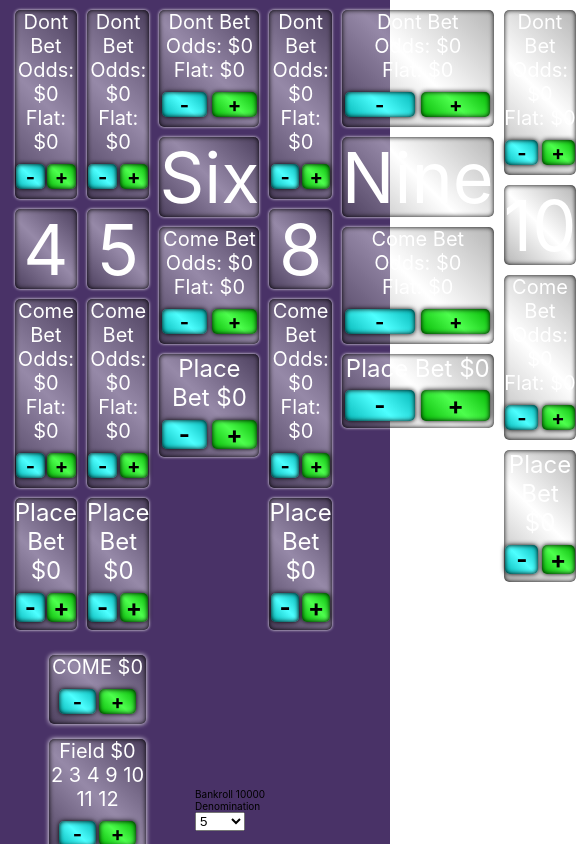
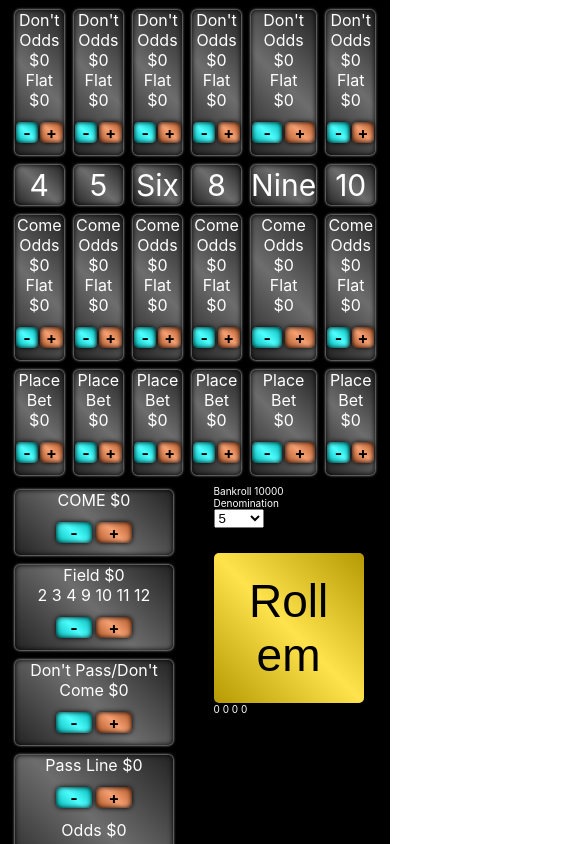
Before and after one commit to jgharris314/craps2021, a React (Create React App) app in the folder front-end/: page / in a window 390 px wide. Shown: the top 844 px of the page, 576 px wide, since content can reach past the window. Built offline with nearby package versions, Linux system fonts and the light colour scheme.

Commit message:
added media queries and style changes.

```diff
--- a/front-end/src/components/Craps/components/NumberSection/NumberSection.js
+++ b/front-end/src/components/Craps/components/NumberSection/NumberSection.js
@@ -88,12 +88,11 @@ const NumberSection = ({
 				<div key={index} className="placebet">
 					{/* Dont bets section */}
 					<div className="number-section">
-						<div className="number-section-title">Dont Bet</div>
-						<div className="number-section-value">
-							Odds: ${bets.dontBetOdds[e]}
+						<div className="number-section-title">
+							Don't Odds <div>${bets.dontBetOdds[e]}</div>
 						</div>
 						<div className="comebet-value">
-							Flat: ${bets.dontBetFlats[e]}
+							Flat <div>${bets.dontBetFlats[e]}</div>
 						</div>
 
 						<div className="buttons">
@@ -116,7 +115,7 @@ const NumberSection = ({
 						className="placebet-number"
 						style={
 							pointOnNumber === e
-								? { backgroundColor: "lime", color: "black" }
+								? { backgroundColor: "gold", color: "black" }
 								: null
 						}
 					>
@@ -124,12 +123,11 @@ const NumberSection = ({
 					</div>
 					{/* Come bet section */}
 					<div className="number-section">
-						<div className="number-section-title">Come Bet</div>
-						<div className="number-section-value">
-							Odds: ${bets.comeBetOdds[e]}
+						<div className="number-section-title">
+							Come Odds <div>${bets.comeBetOdds[e]}</div>
 						</div>
 						<div className="number-section-value">
-							Flat: ${bets.comeBetFlats[e]}
+							Flat <div>${bets.comeBetFlats[e]}</div>
 						</div>
 
 						<div className="buttons">
@@ -149,7 +147,9 @@ const NumberSection = ({
 					</div>
 					{/* Place Bet Section */}
 					<div className="placebet-value">
-						<div>Place Bet ${bets.placeBets[e]}</div>
+						<div>
+							Place Bet <div>${bets.placeBets[e]}</div>
+						</div>
 
 						<div className="buttons">
 							<div
--- a/front-end/src/components/Craps/components/NumberSection/number-section.styles.js
+++ b/front-end/src/components/Craps/components/NumberSection/number-section.styles.js
@@ -9,7 +9,6 @@ export const StyledNumberSection = styled.div`
 		flex-direction: column;
 		width: 100%;
 		text-align: center;
-		/* padding: 1%; */
 		margin: 5px;
 
 		&-number {
@@ -22,16 +21,14 @@ export const StyledNumberSection = styled.div`
 			);
 			display: flex;
 			justify-content: center;
-			height: 80px;
-			/* border: 1px solid black; */
+			height: 40px;
 			box-shadow: 0px 0px 5px black inset, 0px 0px 3px white;
 			border-radius: 5px;
 			align-items: center;
 			margin: 5px auto;
-			font-size: 7rem;
+			font-size: 3rem;
 			color: white;
 			width: 100%;
-			/* padding: 1%; */
 		}
 		&-value {
 			background-color: rgba(255, 255, 255, 0.18);
@@ -45,14 +42,13 @@ export const StyledNumberSection = styled.div`
 			flex-direction: column;
 			width: 100%;
 			justify-content: center;
-			font-size: 2.4rem;
-			/* border: 1px solid black; */
+			font-size: 1.6rem;
+
 			box-shadow: 0px 0px 5px black inset, 0px 0px 3px white;
 			border-radius: 5px;
 			align-items: center;
 			color: white;
 			margin: 5px auto;
-			/* padding: 1%; */
 		}
 	}
 
@@ -71,7 +67,7 @@ export const StyledNumberSection = styled.div`
 		&-increase {
 			margin: 0 auto;
 			padding: 0.4%;
-			background-color: lime;
+			background-color: #f37735;
 			width: 45%;
 			border-radius: 5px;
 			box-shadow: 0px 0px 5px black inset, 0px 0px 5px black;
@@ -118,6 +114,25 @@ export const StyledNumberSection = styled.div`
 		color: white;
 		margin: 5px auto;
 		/* padding: 1%; */
-		font-size: 2rem;
+		font-size: 1.6rem;
+	}
+
+	@media screen and (min-width: 720px) {
+		/* .number-section {
+			font-size: 2.2rem;
+		} */
+
+		.placebet-number {
+			font-size: 5rem;
+			height: 60px;
+		}
+
+		.number-section {
+			font-size: 2.2rem;
+		}
+
+		.placebet-value {
+			font-size: 2.2rem;
+		}
 	}
 `;
--- a/front-end/src/components/Craps/craps.styles.js
+++ b/front-end/src/components/Craps/craps.styles.js
@@ -1,8 +1,9 @@
 import styled from "styled-components";
 // #5e0788 purple
+//#493267
 export const StyledCraps = styled.div`
-	background-color: #493267;
-
+	background-color: black;
+	color: white;
 	display: flex;
 	flex-direction: column;
 	align-items: center;
@@ -10,10 +11,11 @@ export const StyledCraps = styled.div`
 
 	.control-row {
 		display: flex;
-		width: 100%;
+		width: 95%;
 		flex-direction: row;
-		justify-content: center;
-		align-items: center;
+		/* justify-content: space-between; */
+		/* align-items: center; */
+		justify-content: space-between;
 	}
 	.non-number-section {
 		display: flex;
@@ -24,7 +26,7 @@ export const StyledCraps = styled.div`
 	.control-column {
 		display: flex;
 		flex-direction: column;
-		width: 50%;
+		width: 45%;
 
 		select {
 			width: 50px;
@@ -32,10 +34,10 @@ export const StyledCraps = styled.div`
 	}
 	.roll-button {
 		margin-top: 25px;
-		width: 250px;
+		width: 150px;
 		height: 150px;
 		font-size: 4.6rem;
-		background-color: lime;
+		background-color: gold;
 		border: none;
 		border-radius: 5px;
 		background-image: linear-gradient(
@@ -47,7 +49,7 @@ export const StyledCraps = styled.div`
 	}
 
 	.non-number-item {
-		margin: 0 auto;
+		margin: 5px;
 		background-color: rgba(255, 255, 255, 0.18);
 		background-image: linear-gradient(
 			45deg,
@@ -55,18 +57,16 @@ export const StyledCraps = styled.div`
 			rgba(255, 255, 255, 0.3),
 			rgba(10, 10, 10, 0.3)
 		);
-		box-shadow: 0px 0px 5px black inset, 0px 0px 5px white;
-		/* border: 1px solid black; */
+		box-shadow: 0px 0px 5px black inset, 0px 0px 3px white;
 		border-radius: 5px;
-		/* padding: 0.5%; */
-		width: 50%;
+		width: 95%;
 		display: flex;
 		flex-direction: column;
 		align-items: center;
 		color: white;
-		margin-top: 15px;
+		margin-top: 5px;
 		justify-content: center;
-		font-size: 2rem;
+		font-size: 1.6rem;
 		text-align: center;
 
 		.buttons {
@@ -86,7 +86,7 @@ export const StyledCraps = styled.div`
 				text-align: center;
 				margin: 0 auto;
 				padding: 0.4%;
-				background-color: lime;
+				background-color: #f37735;
 				width: 45%;
 				border-radius: 5px;
 				box-shadow: 0px 0px 5px black inset, 0px 0px 5px black;
@@ -115,4 +115,15 @@ export const StyledCraps = styled.div`
 			}
 		}
 	}
+
+	@media screen and (min-width: 720px) {
+		.non-number-item {
+			font-size: 2.2rem;
+			width: 100%;
+		}
+
+		.roll-button {
+			width: 250px;
+		}
+	}
 `;
```
